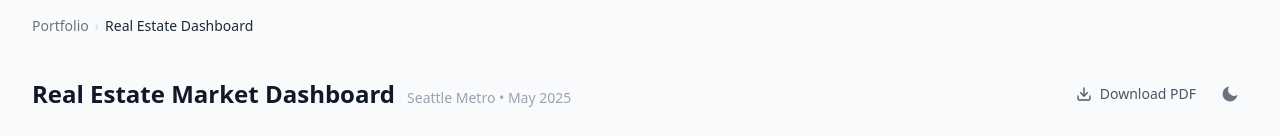
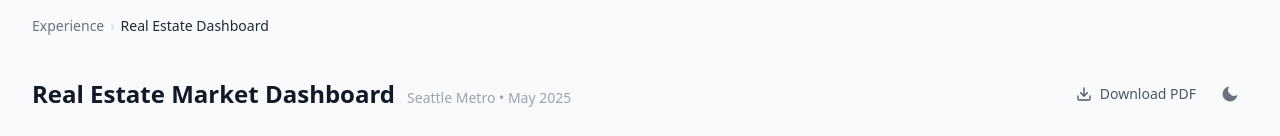
Before and after one commit to xzz2343/Dashboard, a React (Vite) app: page / in a window 1280 px wide. Shown: the top 136 px of the page. Built offline with nearby package versions, Linux system fonts and the light colour scheme.

Commit message:
Update breadcrumb: Experience → /resume/

```diff
--- a/src/components/Dashboard.tsx
+++ b/src/components/Dashboard.tsx
@@ -52,7 +52,7 @@ export default function Dashboard() {
               href="https://www.buckshot-consulting.com/resume/"
               className="hover:text-gray-800 dark:hover:text-gray-200 transition-colors"
             >
-              Portfolio
+              Experience
             </a>
           </li>
           <li aria-hidden="true" className="text-gray-300 dark:text-gray-600">›</li>
```
